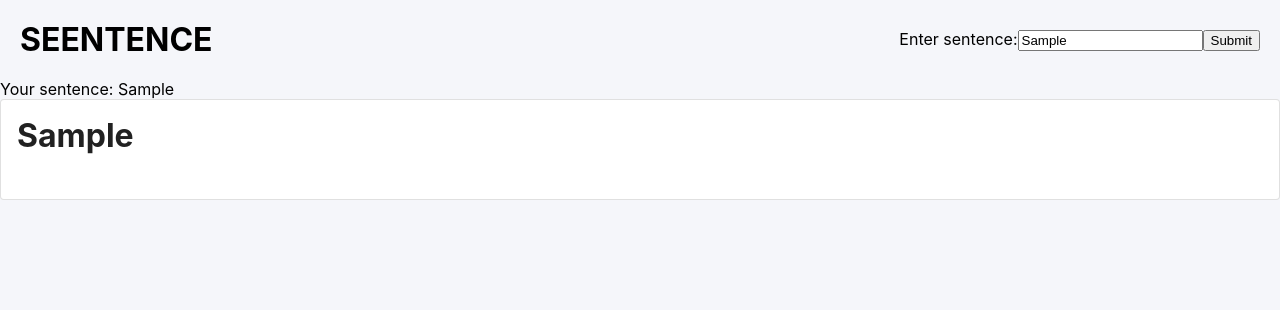
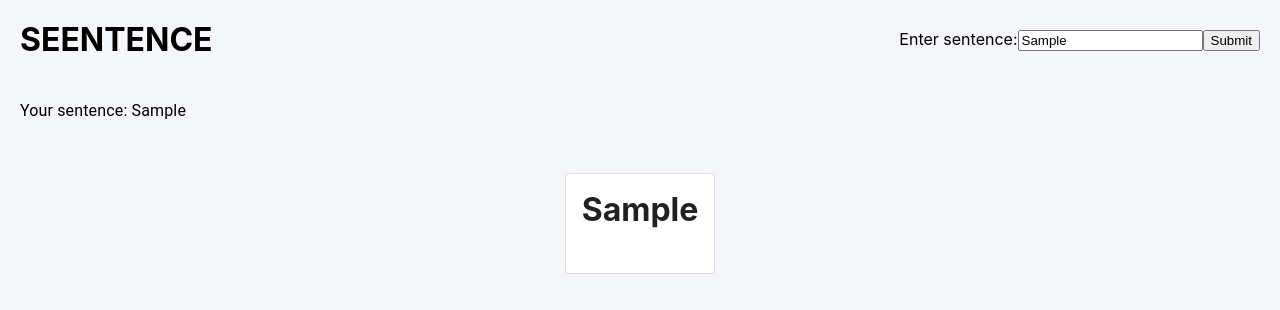
Before and after one commit to Wsoukkachang/Seentence, a React (Create React App) app in the folder seentence/: page / in a window 1280 px wide. Both pictures are taken after typing "Sample" into the empty fields and a click on the input "Submit". Shown: the top 310 px of the page. Built offline with nearby package versions, Linux system fonts and the light colour scheme.

Commit message:
Added voice on click for each card.

```diff
--- a/seentence/src/App.css
+++ b/seentence/src/App.css
@@ -19,3 +19,15 @@ body {
   justify-content: space-between;
   padding: 20px;
 }
+
+.yourSentence {
+  display: flex;
+  align-items: center;
+  padding: 20px;
+}
+
+.tabsContainer {
+  display: flex;
+  justify-content: center;
+  padding: 20px;
+}
--- a/seentence/src/App.js
+++ b/seentence/src/App.js
@@ -1,4 +1,5 @@
 import React, { setState, useState, useEffect } from "react";
+import { GridList, Card, CardContent, Typography } from "@material-ui/core";
 import Tabs from "./Tabs";
 import SearchBar from "material-ui-search-bar";
 import axios from "axios";
@@ -13,12 +14,6 @@ const App = () => {
   const [searchWordInfo, setSearchWordInfo] = useState({});
   const [wordDatabase, setWordDatabase] = useState([]);
 
-  // splice sentence from search
-  const spliceSentence = async () => {
-    console.log("THIS IS spliceValue", spliceValue);
-    spliceValue.map((word) => onSearchSubmit(word));
-  };
-
   // handles submit from search bar
   const handleSubmit = (e) => {
     e.preventDefault();
@@ -29,6 +24,12 @@ const App = () => {
 
     spliceSentence();
     // alert(`Submitting search: ${search}`);
+  };
+
+  // splice sentence from search
+  const spliceSentence = async () => {
+    console.log("THIS IS spliceValue", spliceValue);
+    spliceValue.map((word) => onSearchSubmit(word));
   };
 
   // gets photos from Unsplash API for term/word
@@ -79,9 +80,10 @@ const App = () => {
           </form>
         </div>
       </div>
-      <div>Your sentence: {search}</div>
 
-      <div>
+      <Typography className="yourSentence">Your sentence: {search}</Typography>
+
+      <div className="tabsContainer">
         <Tabs value={spliceValue} wordDatabase={wordDatabase} />
       </div>
 
--- a/seentence/src/Tabs.css
+++ b/seentence/src/Tabs.css
@@ -1,6 +1,11 @@
 .tab {
   display: flex;
-  flex-direction: row;
   align-items: center;
   justify-content: space-between;
 }
+
+/* makes margin around all cards */
+.MuiCard-root {
+  margin: 10px;
+  cursor: pointer;
+}
--- a/seentence/src/Tabs.js
+++ b/seentence/src/Tabs.js
@@ -4,17 +4,32 @@ import React, { setState, useState, useEffect } from "react";
 import "./Tabs.css";
 
 function Tabs({ value, wordDatabase }) {
+  //speech
+  const synthRef = React.useRef(window.speechSynthesis);
+
   const [searchInfo, setSearchInfo] = useState({});
   const [wordLinks, setWordLinks] = useState({});
   // console.log({ value });
   // console.log("THIS IS TABS wordDatabase", { wordDatabase });
 
+  // function to make computer speak word
+  const say = (word) => {
+    console.log("This is speech", word);
+    const utter = new SpeechSynthesisUtterance(word);
+    synthRef.current.speak(utter);
+  };
+
   return (
     <div className="tabs">
       {value.map((word, i) => (
-        <Card variant="outlined">
+        <Card
+          className="tab__card"
+          variant="outlined"
+          onClick={() => say(word)}
+        >
           <CardContent>
             <h1 key={i}>{word}</h1>
+
             <img src={wordDatabase[i]?.results[0].urls.thumb}></img>
             <img src={wordDatabase[i]?.results[1].urls.thumb}></img>
             <img src={wordDatabase[i]?.results[2].urls.thumb}></img>
```
